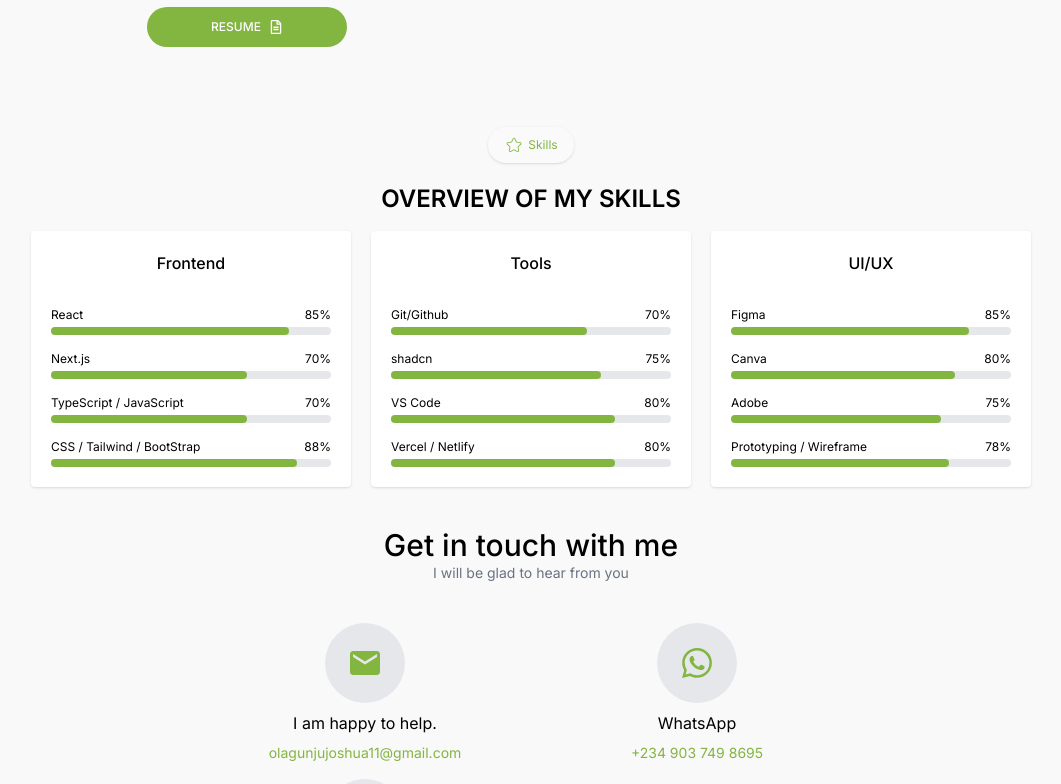
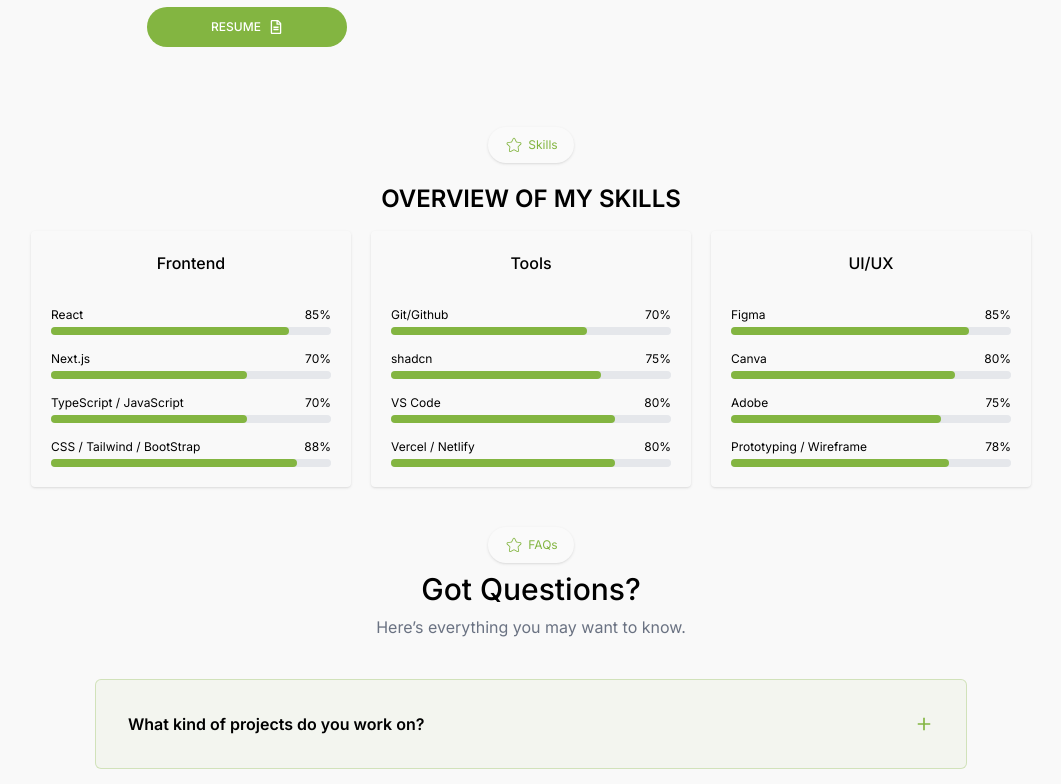
Before and after one commit to Joshua-olagunju/REACT-PORTFOLIO, a React (Vite) app: page / in a window 1280 px wide. Shown: the part 2000-2784 px from the top of the page, without its empty margins (109-1170 px from the left). Built offline with nearby package versions, Linux system fonts and the light colour scheme.

Commit message:
working on settings and the whole user details

```diff
--- a/src/App.tsx
+++ b/src/App.tsx
@@ -4,6 +4,7 @@ import { About } from "./pages/about";
 import { Skill } from "./pages/skill";
 import { Project } from "./pages/project";
 import { ChatBot } from "./pages/chatBot";
+import { FAQs } from "./pages/faq";
 import { Contact } from "./pages/contact";
 import { Footer } from "./pages/footer";
 
@@ -18,8 +19,7 @@ function App() {
       <About />
       <ChatBot />
       <Skill />
-
-      {/* <Experience /> */}
+      <FAQs />
       <Contact />
       <Footer />
     </>
--- /dev/null
+++ b/src/pages/faq.tsx
@@ -0,0 +1,81 @@
+import { useState } from "react";
+import { CiStar } from "react-icons/ci";
+import { IoMdAdd } from "react-icons/io";
+import { FiMinus } from "react-icons/fi";
+
+// =======================================
+// FAQS
+// =======================================
+export function FAQs() {
+  const [openIndex, setOpenIndex] = useState<number | null>(null);
+  const faqs = [
+    {
+      question: "What kind of projects do you work on?",
+      answer:
+        "I work on a wide range of projects including portfolios, landing pages, e-commerce websites for all kinds of businesses, web applications, and blogs.",
+    },
+    {
+      question: "How long does a project usually take?",
+      answer:
+        "Project timelines depend on the scope and complexity, but most small to medium projects are completed within a few weeks.",
+    },
+    {
+      question: "What information do you need to get started?",
+      answer:
+        "I usually need a clear idea of your goals, target audience, preferred features, and any designs or references you already have.",
+    },
+    {
+      question: "Can you work with existing designs or products?",
+      answer:
+        "Yes, I can improve, redesign, or extend existing websites or applications while maintaining consistency with your brand.",
+    },
+    {
+      question: "Do you work with modern frameworks and tools?",
+      answer:
+        "Yes, I work with modern technologies such as React, Next.js, TypeScript, and other tools needed to build fast and scalable web applications.",
+    },
+  ];
+
+  return (
+    <section className="py-10 max-w-4xl mx-auto text-center px-3">
+      <div className="text-xs text-[#83b541] bg-white/10 shadow flex items-center justify-center py-2 px-4 gap-1 rounded-full   w-fit mx-auto border-[#4682A9]/20">
+        <CiStar className="text-center" size={20} /> FAQs
+      </div>
+      <h1 className="text-3xl text-center font-[500] my-2">Got Questions?</h1>
+      <p className="text-gray-500 mb-10">
+        Here’s everything you may want to know.
+      </p>
+
+      {faqs.map((faq, index) => (
+        <div key={index} className=" ">
+          <div className="mb-5">
+            <h4
+              onClick={() => setOpenIndex(openIndex === index ? null : index)}
+              className="text-start gap-5 p-8 bg-[#83b541]/5 border border-[#83b541]/30 cursor-pointer font-semibold  rounded-md flex items-center justify-between"
+            >
+              {faq.question}
+
+              {openIndex === index ? (
+                <FiMinus size={20} className="text-[#83b541]" />
+              ) : (
+                <IoMdAdd size={20} className="text-[#83b541]" />
+              )}
+            </h4>
+            {/* Answer (only show when clicked) */}
+            {openIndex === index && (
+              <div
+                className={`p-3 text-sm text-gray-600 text-start overflow-hidden transition-all duration-500 ease-in-out ${
+                  openIndex === index
+                    ? "max-h-[1000px] opacity-100"
+                    : "max-h-0 opacity-0"
+                }`}
+              >
+                {faq.answer}
+              </div>
+            )}
+          </div>
+        </div>
+      ))}
+    </section>
+  );
+}
--- a/src/pages/skill.tsx
+++ b/src/pages/skill.tsx
@@ -13,7 +13,7 @@ export function Skill() {
         <div id="skills">
           <div className="text-xs text-[#83b541] mb-5 bg-white/10 shadow flex items-center justify-center py-2 px-4 gap-1 rounded-full   w-fit mx-auto border-[#4682A9]/20">
             <CiStar className="text-center" size={20} />
-           Skills
+            Skills
           </div>
           <div className="text-center mb-4">
             <h4 className="text-2xl font-[600] text-center">
@@ -22,7 +22,7 @@ export function Skill() {
           </div>
 
           <div className="w-full  flex flex-col gap-5 md:flex-row justify-center items-center">
-            <div className="shadow-sm p-5 rounded flex gap-3 bg-white flex-col w-full ">
+            <div className="shadow-sm p-5 rounded flex gap-3  flex-col w-full ">
               <div className="mb-5 text-center text-1xl font-[500]">
                 <h1>Frontend</h1>
               </div>
@@ -78,7 +78,7 @@ export function Skill() {
                 </div>
               </div>
             </div>
-            <div className="shadow-sm p-5 rounded flex gap-3  bg-white  flex-col w-full  ">
+            <div className="shadow-sm p-5 rounded flex gap-3    flex-col w-full  ">
               <div className="mb-5 text-center text-1xl font-[500]">
                 <h1>Tools</h1>
               </div>
@@ -134,7 +134,7 @@ export function Skill() {
                 </div>
               </div>
             </div>
-            <div className="shadow-sm p-5 rounded flex gap-3  bg-white  flex-col w-full  ">
+            <div className="shadow-sm p-5 rounded flex gap-3   flex-col w-full  ">
               <div className="mb-5 text-center text-1xl font-[500]">
                 <h1>UI/UX</h1>
               </div>
```
Also changed, not shown: src/pages/experience.tsx (deleted, +0 -65 lines).
